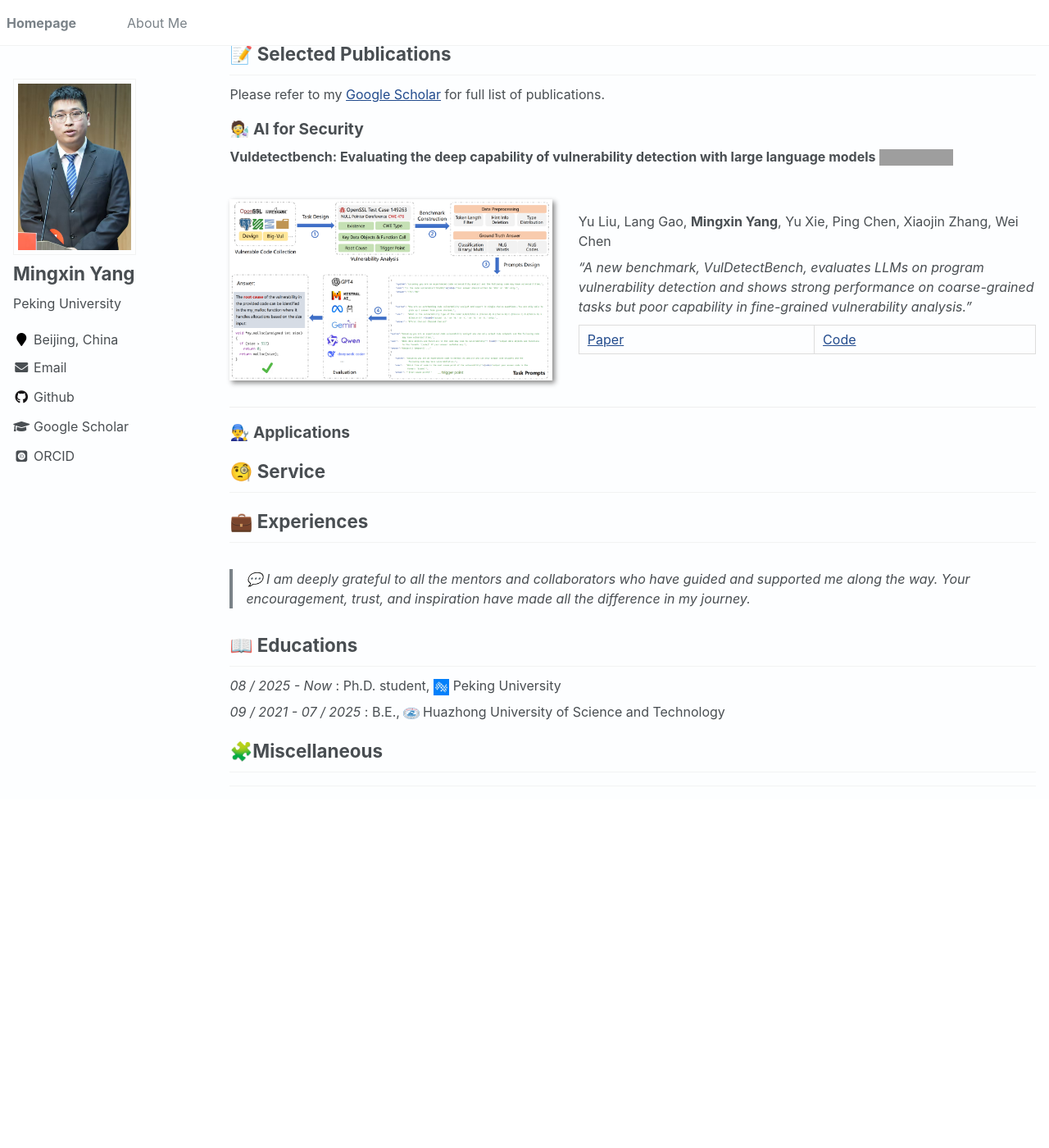
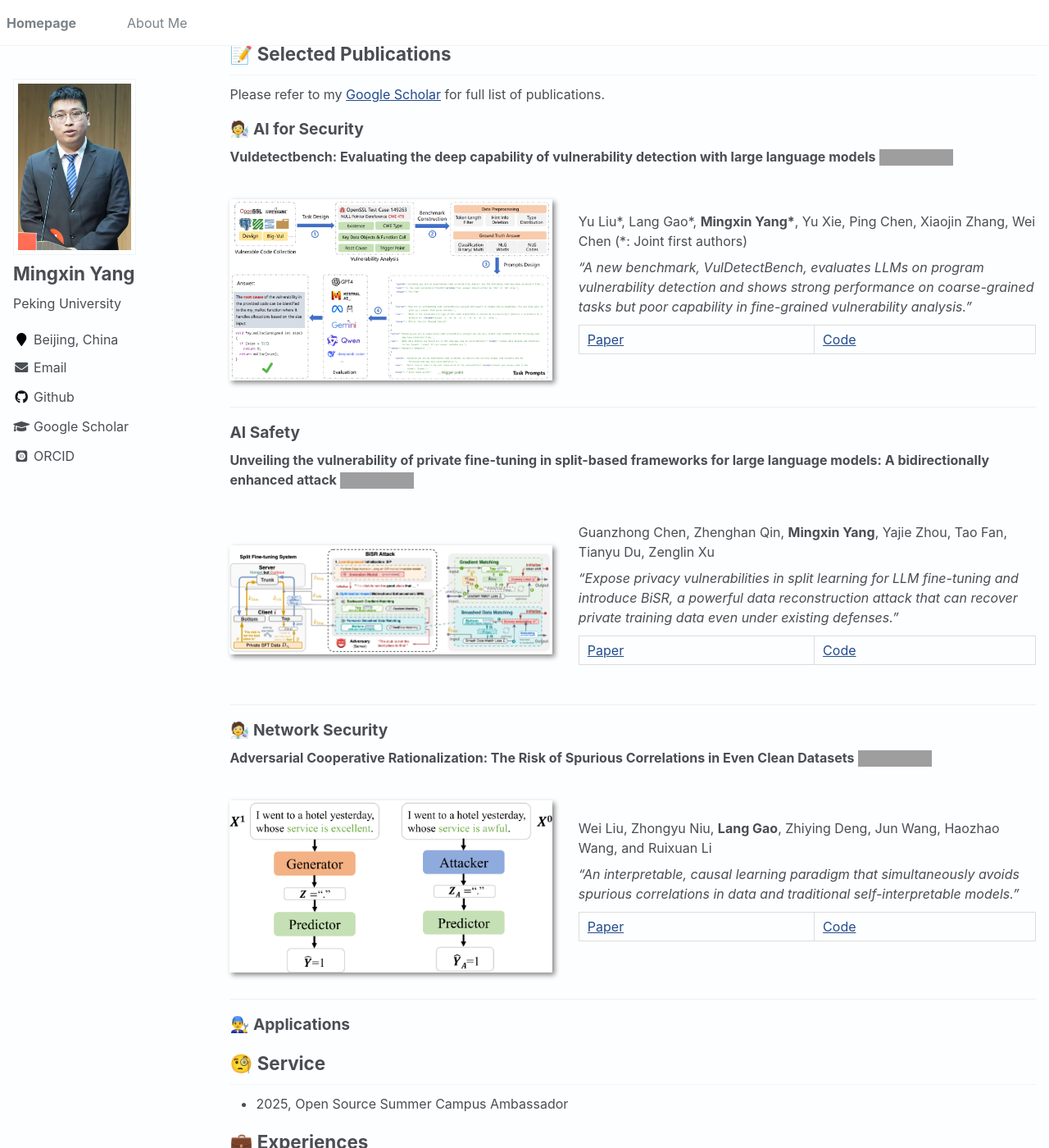
Before and after one commit to ymx10086/ymx10086.github.io, a Jekyll site: the page built from _pages/about.md, in a window 1280 px wide and 1400 px high, scrolled down 652 px. Shown: the whole window at 82% size. Built offline with Jekyll 4.4.1, drawn with Linux system fonts in a browser that asks for light colours; some web fonts are replaced; before the commit the page ends 1627 px from its top, so only the background shows below that; grey boxes are pictures that could not be loaded.

Commit message:
update pubs

```diff
--- a/_pages/about.md
+++ b/_pages/about.md
@@ -74,7 +74,8 @@ Please refer to my [Google Scholar](https://scholar.google.com/citations?user=ia
 <div class='paper-box'><div class='paper-box-image'><div><img src='files/PipeLineFinal_00.png' alt="sym" width="100%"></div></div>
 <div class='paper-box-text' markdown="1">
 
-Yu Liu, Lang Gao, **Mingxin Yang**, Yu Xie, Ping Chen, Xiaojin Zhang, Wei Chen
+Yu Liu\*, Lang Gao\*, **Mingxin Yang\***, Yu Xie, Ping Chen, Xiaojin Zhang, Wei Chen
+(\*: Joint first authors)
 
 *"A new benchmark, VulDetectBench, evaluates LLMs on program vulnerability detection and shows strong performance on coarse-grained tasks but poor capability in fine-grained vulnerability analysis."*
 
@@ -82,6 +83,48 @@ Yu Liu, Lang Gao, **Mingxin Yang**, Yu Xie, Ping Chen, Xiaojin Zhang, Wei Chen
 <tr>
 <td style="border: 1px solid #ddd; padding: 5px 10px;"><a href="https://arxiv.org/abs/2406.07595">Paper</a></td>
 <td style="border: 1px solid #ddd; padding: 5px 10px;"><a href="https://github.com/Sweetaroo/VulDetectBench">Code</a></td>
+</tr>
+</table>
+
+</div>
+</div>
+
+## AI Safety
+
+**Unveiling the vulnerability of private fine-tuning in split-based frameworks for large language models: A bidirectionally enhanced attack**  <img src="https://img.shields.io/badge/CCS-2024-gray?labelColor=blue" alt="CCS 2025">
+
+<div class='paper-box'><div class='paper-box-image'><div><img src='files/bisr.png' alt="sym" width="100%"></div></div>
+<div class='paper-box-text' markdown="1">
+
+Guanzhong Chen, Zhenghan Qin, **Mingxin Yang**, Yajie Zhou, Tao Fan, Tianyu Du, Zenglin Xu
+
+*"Expose privacy vulnerabilities in split learning for LLM fine-tuning and introduce BiSR, a powerful data reconstruction attack that can recover private training data even under existing defenses."*
+
+<table style="border: 1px solid #ddd; border-collapse: collapse; margin-top: 10px;">
+<tr>
+<td style="border: 1px solid #ddd; padding: 5px 10px;"><a href="https://dl.acm.org/doi/abs/10.1145/3658644.3690295">Paper</a></td>
+<td style="border: 1px solid #ddd; padding: 5px 10px;"><a href="https://github.com/StupidTrees/SplitLLM">Code</a></td>
+</tr>
+</table>
+
+</div>
+</div>
+
+## 🧑‍🔬 Network Security
+
+**Adversarial Cooperative Rationalization: The Risk of Spurious Correlations in Even Clean Datasets**  <img src="https://img.shields.io/badge/ICML-2025-gray?labelColor=blue" alt="ICML 2025">
+
+<div class='paper-box'><div class='paper-box-image'><div><img src='files/a2i.png' alt="sym" width="100%"></div></div>
+<div class='paper-box-text' markdown="1">
+
+Wei Liu, Zhongyu Niu, **Lang Gao**, Zhiying Deng, Jun Wang, Haozhao Wang, and Ruixuan Li
+
+*"An interpretable, causal learning paradigm that simultaneously avoids spurious correlations in data and traditional self-interpretable models."*
+
+<table style="border: 1px solid #ddd; border-collapse: collapse; margin-top: 10px;">
+<tr>
+<td style="border: 1px solid #ddd; padding: 5px 10px;"><a href="https://icml.cc/virtual/2025/poster/44947">Paper</a></td>
+<td style="border: 1px solid #ddd; padding: 5px 10px;"><a href="https://github.com/jugechengzi/Rationalization-A2I">Code</a></td>
 </tr>
 </table>
 
@@ -249,7 +292,7 @@ Yanbo Wang, Zixiang Xu, Yue Huang, Xiangqi Wang, Zirui Song, **Lang Gao**, Chenx
 
 # 🧐 Service
 <!-- - 2024, Reviewer: ACL, EMNLP, NLPCC. -->
-
+- 2025, Open Source Summer Campus Ambassador
 
 # 💼 Experiences
 <!-- - \[10 / 2024 - 07 / 2025      \] <img src='files/mbzuai.jpeg' style='width: 1.2em;'> MBZUAI, Research Intern (Supervisor: [Dr. Xiuying Chen](https://iriscxy.github.io/), topic: Mechanistic Interpretability of LLMs)
@@ -259,7 +302,7 @@ Yanbo Wang, Zixiang Xu, Yue Huang, Xiangqi Wang, Zirui Song, **Lang Gao**, Chenx
 > 💬 I am deeply grateful to all the mentors and collaborators who have guided and supported me along the way. Your encouragement, trust, and inspiration have made all the difference in my journey.
 
 # 📖 Educations
-  *08 / 2025 - Now* : Ph.D. student, <img src='files/mbzuai.jpeg' style='width: 1.2em;'> Peking University
+  *08 / 2025 - Now* : Ph.D. student, <img src='files/pku.png' style='width: 1.2em;'> Peking University
 
   *09 / 2021 - 07 / 2025* : B.E., <img src='files/hust.png' style='width: 1.2em;'> Huazhong University of Science and Technology
 
```
Also changed, not shown: files/bisr.png (added), files/pku.png (added), 1 other file.
